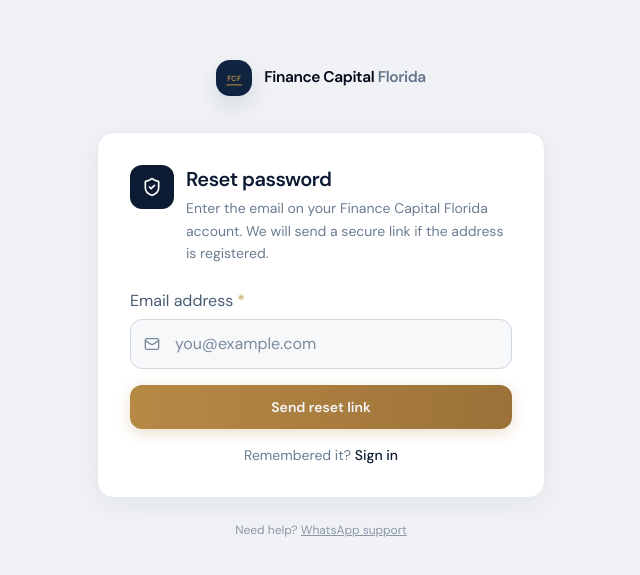
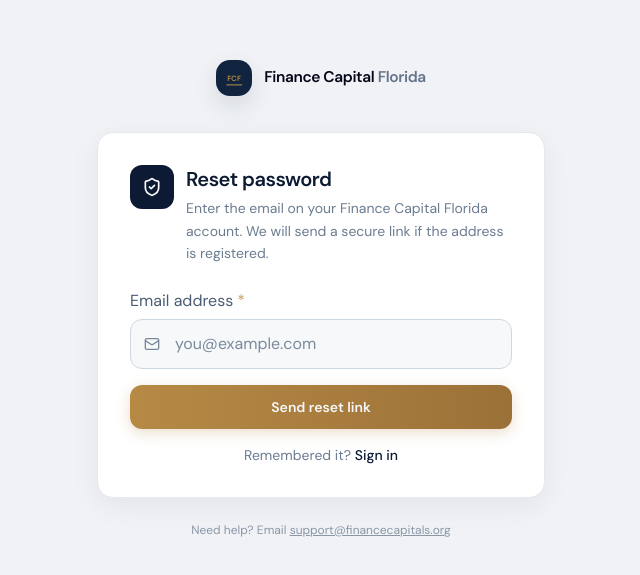
Before and after one commit to zagzy8776/financecapitalflorida, a React (Vite) app: page /forgot-password in a window 1280 px wide. Shown: the part 101-676 px from the top of the page, without its empty margins (319-959 px from the left). Built offline with nearby package versions, Linux system fonts and the light colour scheme.

Commit message:
Forgot password page: remove WhatsApp support link

```diff
--- a/src/pages/ForgotPasswordPage.tsx
+++ b/src/pages/ForgotPasswordPage.tsx
@@ -97,9 +97,9 @@
         </div>
 
         <p className="mt-6 text-center text-xs text-[#8a97a7]">
-          Need help?{' '}
-          <a href="https://wa.me/19412831579" className="underline hover:text-[#0c1b33]">
-            WhatsApp support
+          Need help? Email{' '}
+          <a href="mailto:support@financecapitals.org" className="underline hover:text-[#0c1b33]">
+            support@financecapitals.org
           </a>
         </p>
       </div>
```
